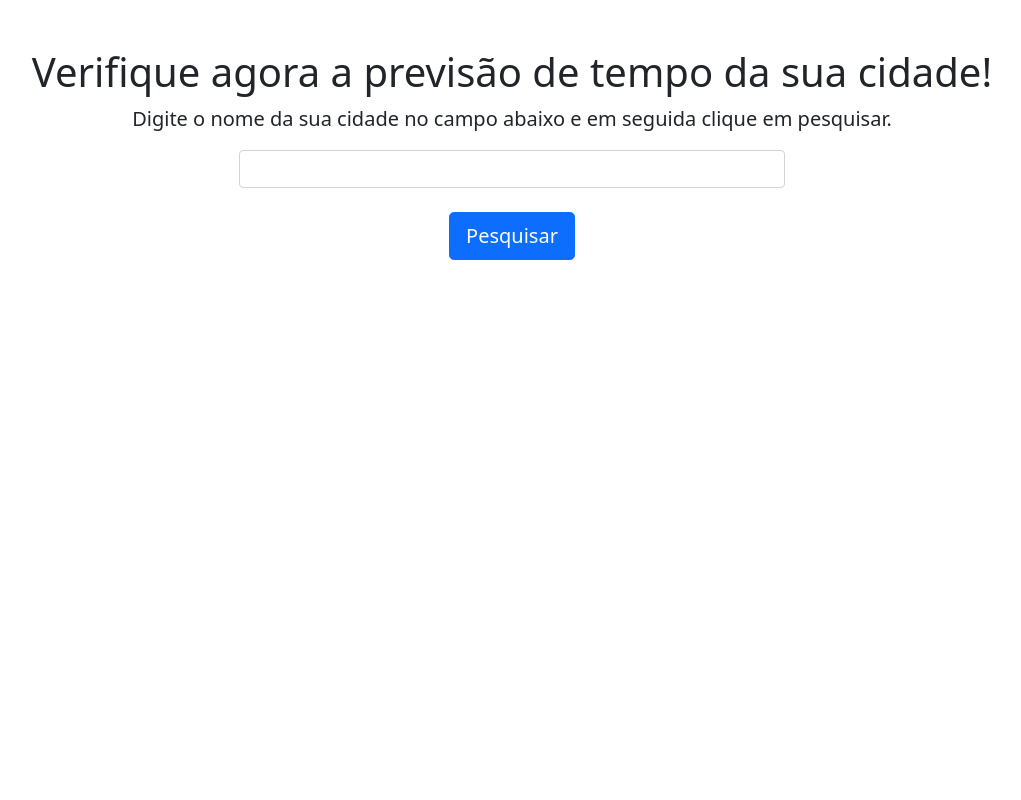
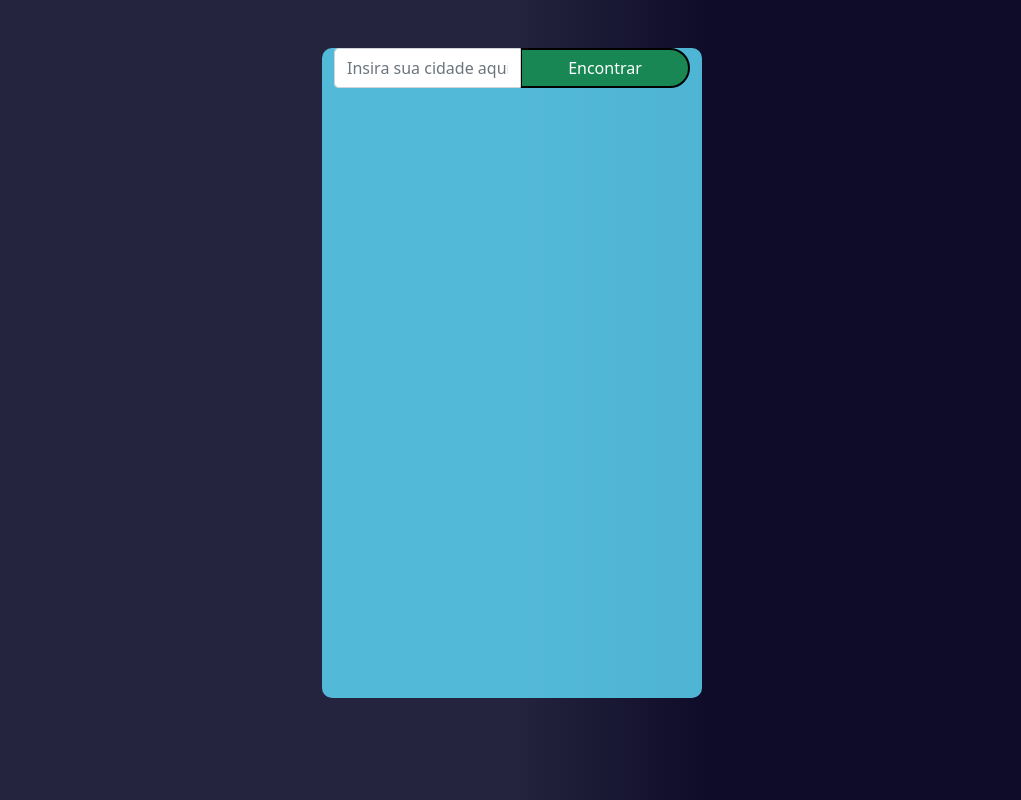
Before and after one commit to caiobarbosa881/consumo-api, a React (Create React App) app: page / in a window 1280 px wide. Shown: the whole page, without its empty margins (128-1149 px from the left). Built offline with nearby package versions, Linux system fonts and the light colour scheme.

Commit message:
reworking layout

```diff
--- /dev/null
+++ b/public/index.css
@@ -0,0 +1,3 @@
+body{
+    background: linear-gradient(to right, rgb(36, 36, 62) 50%, rgb(15, 12, 41) 65%) right;
+}
--- a/public/index.html
+++ b/public/index.html
@@ -1,13 +1,14 @@
+
 <!DOCTYPE html>
 <html lang="en">
   <head>
+    <link rel="stylesheet" href="index.css">
     <meta charset="utf-8" />
     <meta name="viewport" content="width=device-width, initial-scale=1" />
     <title>React App</title>
     <link href="https://cdn.jsdelivr.net/npm/bootstrap@5.1.3/dist/css/bootstrap.min.css" rel="stylesheet" integrity="sha384-1BmE4kWBq78iYhFldvKuhfTAU6auU8tT94WrHftjDbrCEXSU1oBoqyl2QvZ6jIW3" crossorigin="anonymous">
   </head>
   <body>
-    <noscript>You need to enable JavaScript to run this app.</noscript>
     <div id="root"></div>
   </body>
 </html>
--- /dev/null
+++ b/src/App.css
@@ -0,0 +1,23 @@
+.main-container{
+    background-color: rgba(95, 223, 255, 0.8);
+    height: 650px;
+    width: 380px;
+    margin: auto;
+    border-radius: 10px;
+}
+.yellow-climate{
+    background-color: rgb(245, 245, 33);
+}
+.form-control{
+    height: 40px;
+}
+button{
+    border-top-right-radius: 45px;
+    border-bottom-right-radius: 45px;
+    border-style: solid;
+    height: 40px;
+    width: 170px;
+}
+button:hover{
+
+}
--- a/src/App.js
+++ b/src/App.js
@@ -1,14 +1,15 @@
 import { useState } from 'react';
+import './App.css';
 
 function App() {
 
   const [city, setCity] = useState('');
-  const [weatherForecast, setWeatherForeCast] = useState('')
+  const [weatherForecast, setWeatherForeCast] = useState('');
 
   const handleChange = (e) =>{
     setCity(e.target.value);
   }
-  const handleSearch = (e) =>{
+  const handleSearch = () =>{
     fetch(
       `http://api.weatherapi.com/v1/current.json?key=4e77fbf9672f4409ba6184750220704&q=${city}&lang=pt`
     ).then((response) => {
@@ -23,42 +24,42 @@ function App() {
   };
 
   return (
-    <div className='mt-5'>
-      <main className='container justify-content-center'>
-        <div className='jumbotron'>
-          <h1 className='text-center'>Verifique agora a previsão de tempo da sua cidade!</h1>
-          <p className="lead text-center">
-              Digite o nome da sua cidade no campo abaixo e em seguida clique em pesquisar.
-          </p>
-          <div className="row mb-4 justify-content-center">
-            <div className="col-md-6">
-              <input className="form-control" onChange={handleChange} value={city}/>
-            </div>
-          </div>
+    <div className='mt-5 main-container row'>
 
-          <div className='text-center'>
-            <button onClick={handleSearch} className="btn btn-primary btn-lg">
-                Pesquisar
-            </button>
-          </div>
-
-          {weatherForecast ? (
-          <div>
-            <div className='mt-4 d-flex'>
-              <img src={weatherForecast.current.condition.icon} alt='ícone que representa o clima atual da aplicação'/>
+      {weatherForecast ? (
+          <div className='mt-5 row text-center'>
+            <div className='col'>
+              <small>
+                T: {weatherForecast.current.temp_c + "°c"}
+              </small>
             </div>
 
-            <div>
-              <h3>Hoje o dia está: {weatherForecast.current.condition.text}</h3>
-              <p>
-                Temperatura está {weatherForecast.current.temp_c}
-              </p>
+            <div className='col'>
+              <small>
+                 V: {weatherForecast.current.wind_kph + "km/h"}
+              </small>
             </div>
 
-          </div>
+            <div className='col'>
+              <small>
+                U: {weatherForecast.current.humidity + '%'}
+              </small>
+            </div>
+            </div>
+
             ) : null}
-        </div>
-      </main>
+
+      {weatherForecast ? (<img src={weatherForecast.current.condition.icon} alt='ícone que representa o clima atual da aplicação'/>
+) : null}
+
+      <div className="input-group mb-3">
+              <input type="text" className="form-control" onChange={handleChange} placeholder="Insira sua cidade aqui" aria-label="Recipient's username" aria-describedby="basic-addon2"/>
+              <div className="input-group-append">
+                <button onClick={handleSearch} className=" bg-success text-white" type="button">Encontrar</button>
+              </div>
+            </div>
+
+
     </div>
   );
 }
```
Also changed, not shown: public/background-image.jpg (added).
